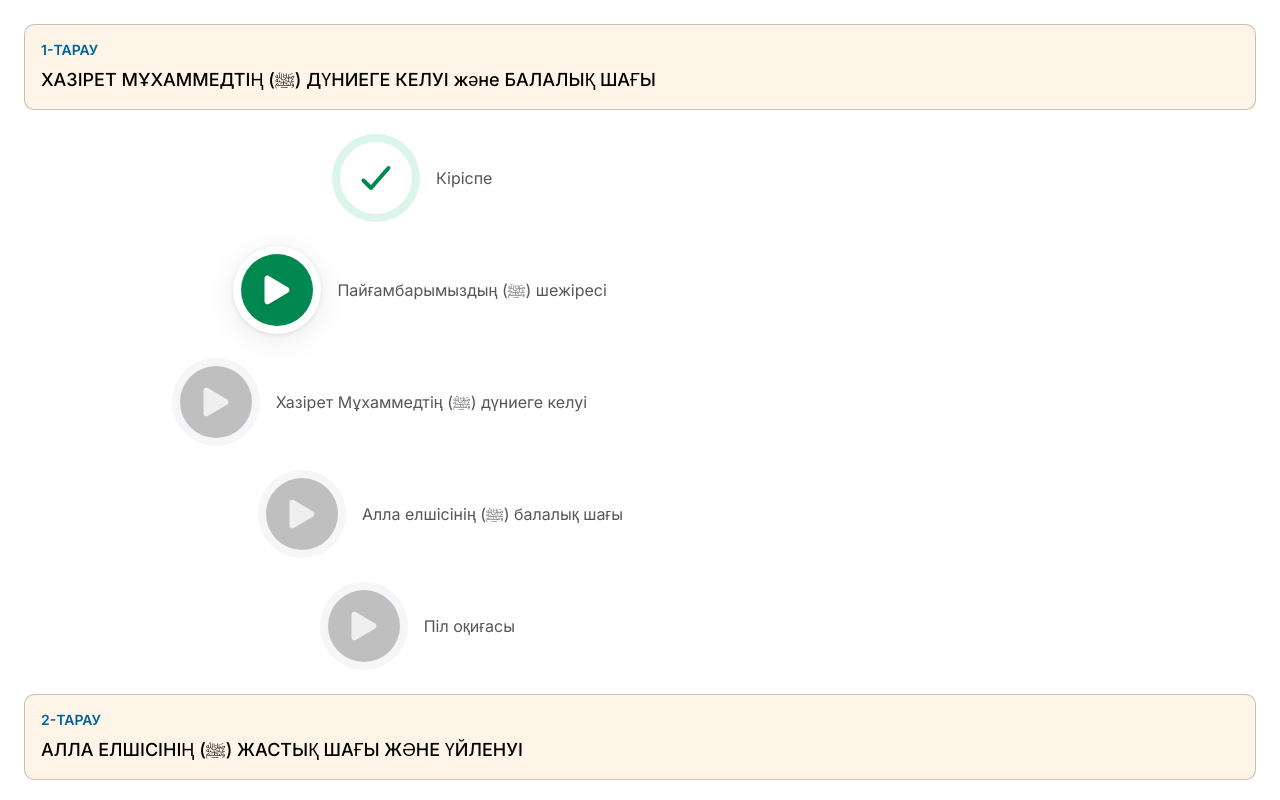
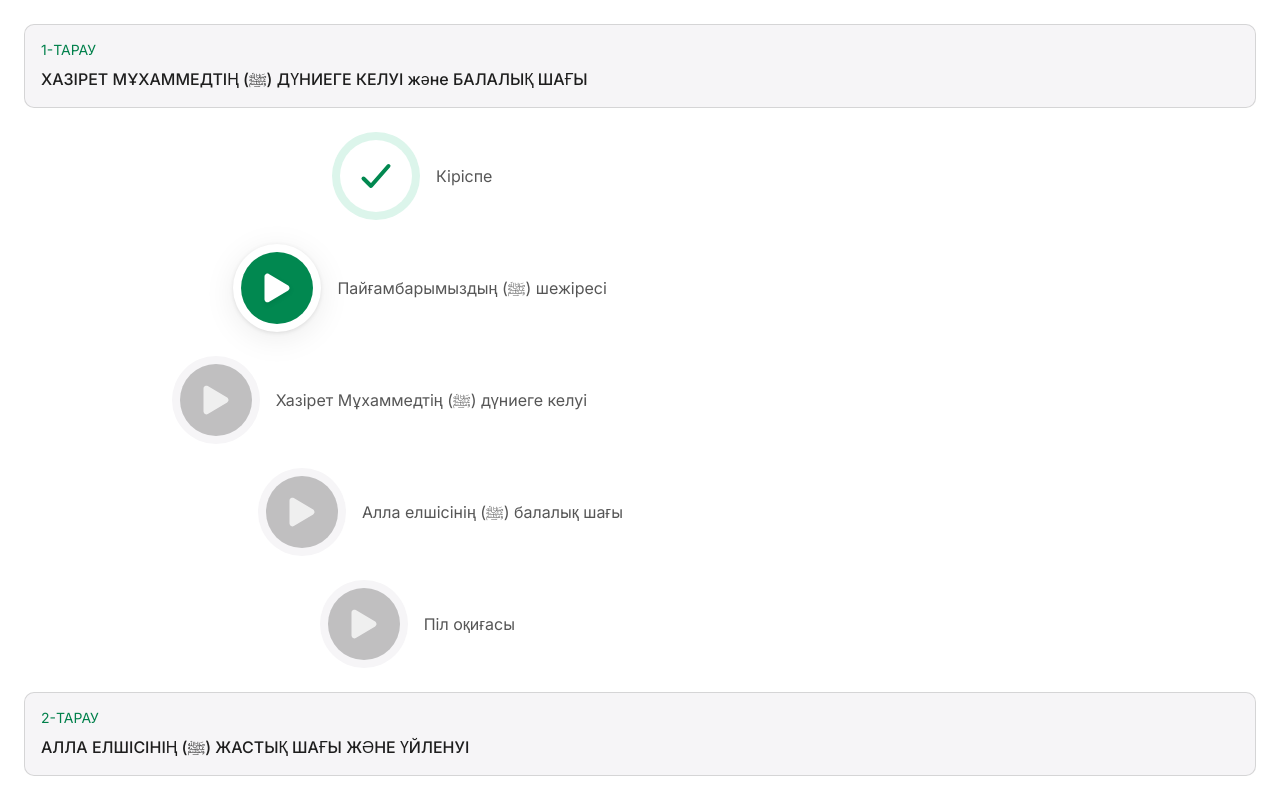
Before and after one commit to Mykty-Ayan/seerah-frontend, a React (Vite) app: page / in a window 1280 px wide. Shown: the top 800 px of the page. Built offline with nearby package versions, Linux system fonts and the light colour scheme.

Commit message:
feat: change style of ChapterDescription

```diff
--- a/src/components/ChapterDescription/index.css
+++ b/src/components/ChapterDescription/index.css
@@ -1,9 +1,9 @@
 .chapter-description {
-  background-color: #FEF5E8;
+  background-color: rgba(246, 245, 247, 1);
   border-radius: 10px;
   box-sizing: border-box;
   padding: 16px;
-  border: 1px solid rgba(30, 30, 30, 0.25);
+  border: 1px solid rgba(30, 30, 30, 0.15);
   display: flex;
   flex-direction: column;
   row-gap: 8px;
@@ -13,10 +13,10 @@
   margin: 0;
   padding: 0;
   font-family: 'Inter', Arial, Helvetica, sans-serif;
-  font-weight: 600;
+  font-weight: 400;
   font-size: 14px;
   line-height: 18px;
-  color: #006299;
+  color: #00804B;
 }
 
 .chapter-description__description {
@@ -24,7 +24,7 @@
   padding: 0;
   font-family: 'Inter', Arial, Helvetica, sans-serif;
   font-weight: 500;
-  font-size: 18px;
-  line-height: 26px;
-  color: #000000;
+  font-size: 16px;
+  line-height: 24px;
+  color: #1E1E1E;
 }
```
